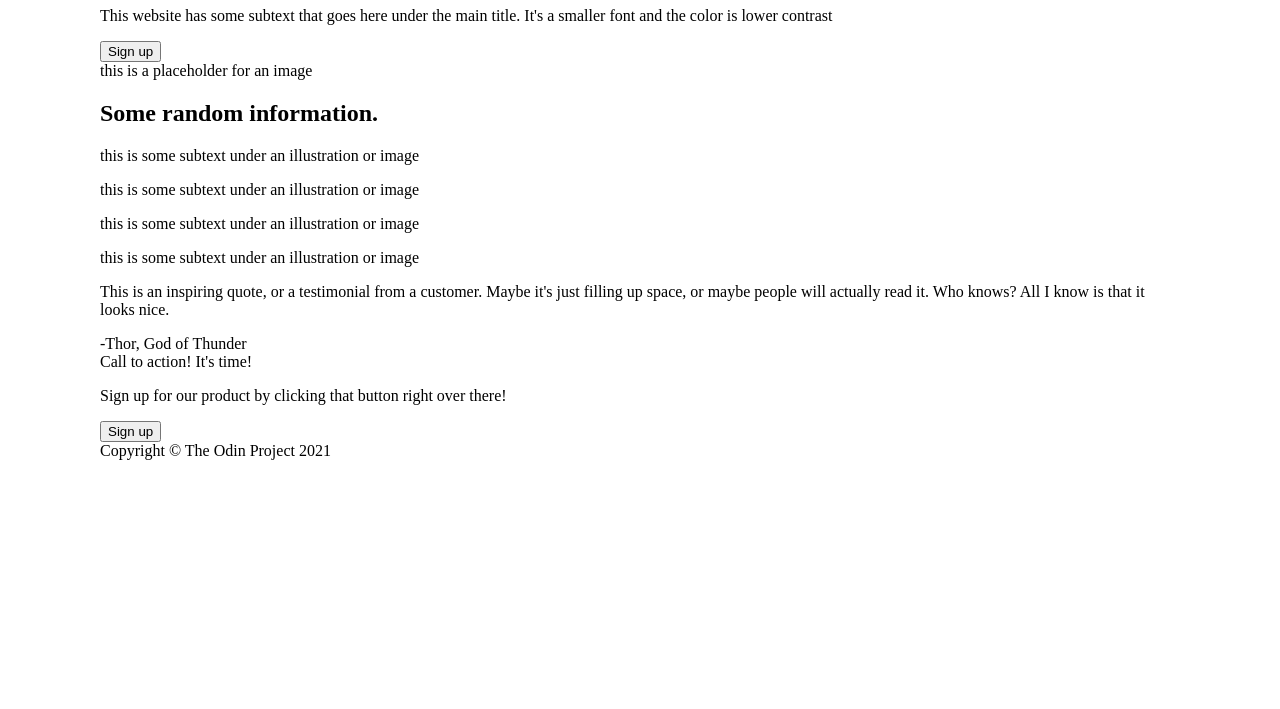
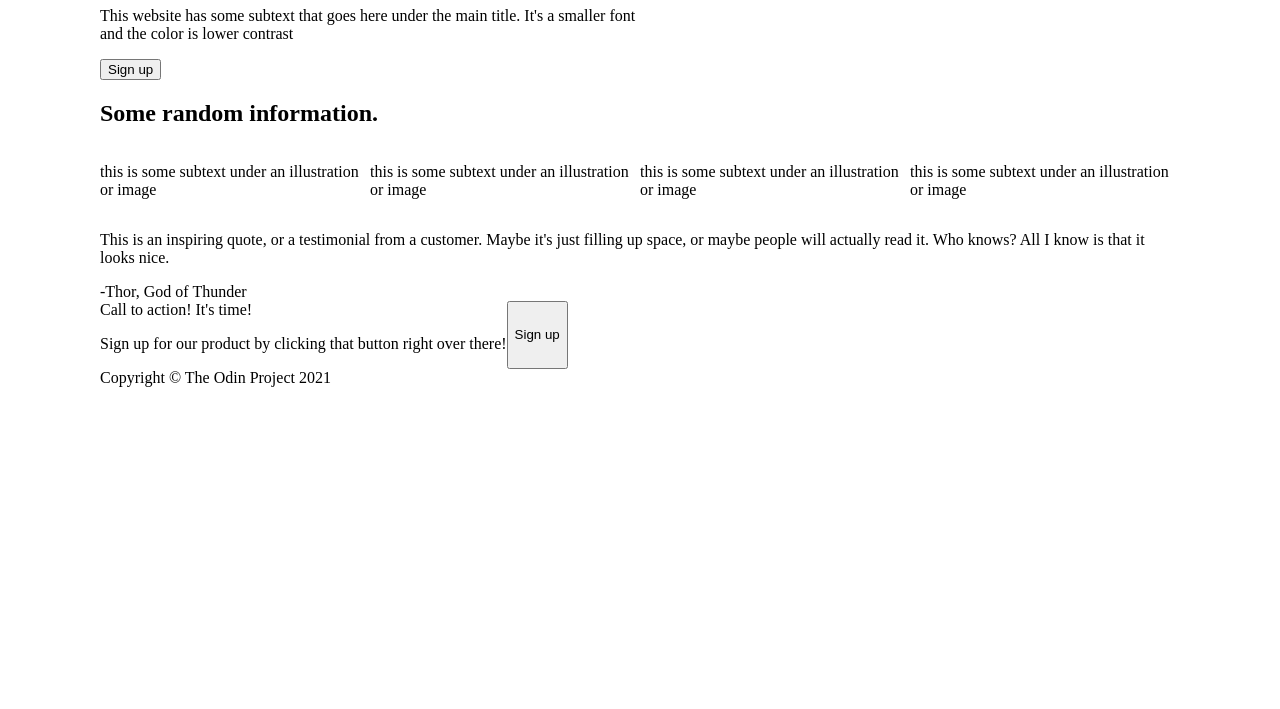
Before and after one commit to makzuu/landing-page, a plain HTML site: page index.html in a window 1280 px wide. Shown: the part 91-800 px from the top of the page. Drawn offline with Linux system fonts and the light colour scheme.

Commit message:
Position items according to the layout in the provided image

```diff
--- a/index.html
+++ b/index.html
@@ -17,7 +17,7 @@
             </ul>
         </div>
 
-        <div>
+        <div class="hero">
             <div>
                 <h1>This website is awesome</h1>
                 <p>
@@ -31,7 +31,7 @@
 
         <div>
             <h2>Some random information.</h2>
-            <div>
+            <div class="card-container">
                 <div>
                     <div></div>
                     <p>
@@ -69,7 +69,7 @@
         </div>
 
         <div>
-            <div>
+            <div class="call-of-action">
                 <div>
                     <div>
                         Call to action! It's time!
--- a/style.css
+++ b/style.css
@@ -1,3 +1,15 @@
+/* common */
+
+body > * {
+    padding: 0 100px;
+}
+
+body {
+    margin: 0;
+}
+
+/* header */
+
 .header {
     display: flex;
     justify-content: space-between;
@@ -16,10 +28,28 @@
     text-decoration: none;
 }
 
-body > * {
-    padding: 0 100px;
+/* hero */
+
+.hero {
+    display: flex;
 }
 
-body {
-    margin: 0;
+.hero > * {
+    flex: 1;
 }
+
+/* section 2 */
+
+.card-container {
+    display: flex;
+}
+
+/* section 3 */
+
+/* section 4 */
+
+.call-of-action {
+    display: flex;
+}
+
+/* footer */
```
